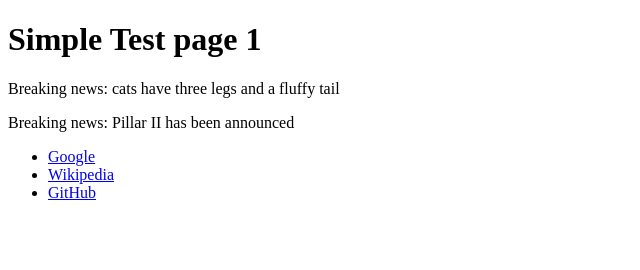
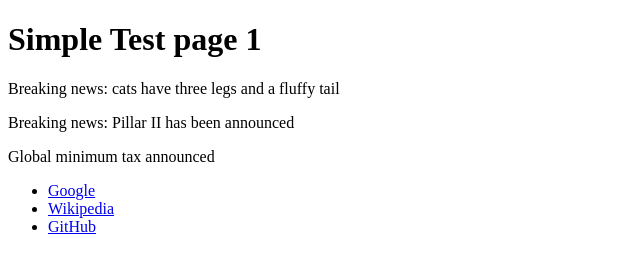
Before and after one commit to eliopetrini/eliopetrini.github.io, a website: page public/page1.html in a window 1280 px wide. Shown: the whole page, without its empty margins (0-640 px from the left). Drawn offline with Linux system fonts and the light colour scheme.

Commit message:
Update page1.html

```diff
--- a/public/page1.html
+++ b/public/page1.html
@@ -9,6 +9,7 @@
   <h1>Simple Test page 1</h1>
   <p>Breaking news: cats have three legs and a fluffy tail</p>
   <p>Breaking news: Pillar II has been announced</p>
+  <p>Global minimum tax announced</p>
   <ul>
     <li><a href="https://www.google.com" target="_blank">Google</a></li>
     <li><a href="https://www.wikipedia.org" target="_blank">Wikipedia</a></li>
```
